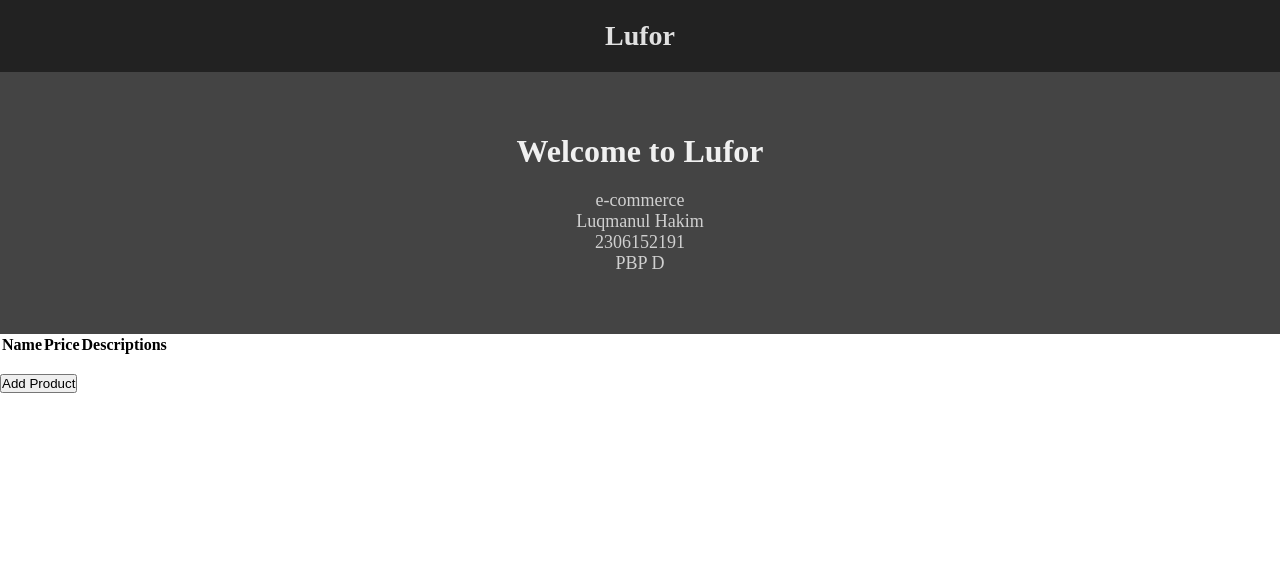
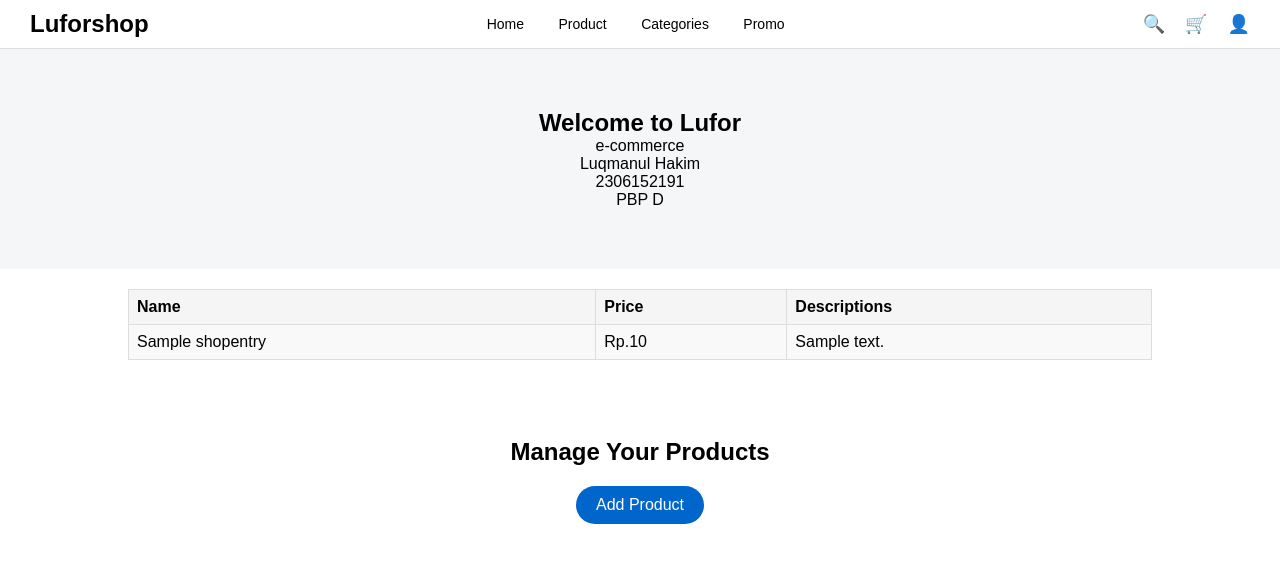
Before and after one commit to lhakiim/lufor-shop, a Django app: page / in a window 1280 px wide. Shown: the top 563 px of the page. Run offline with Django 5.2, Linux system fonts and the light colour scheme; tables that the repository leaves empty hold one stand-in row (values such as "Sample post"); lists and menus that the app fills with data are empty.

Commit message:
menjawab pertanyaan dan mengedit html.main

```diff
--- a/main/templates/main.html
+++ b/main/templates/main.html
@@ -13,50 +13,134 @@
             padding: 0;
             box-sizing: border-box;
         }
-
+        body {
+            font-family: Arial, sans-serif;
+            /* font-weight: bold; */
+        }
         /* Header */
         header {
-            background-color: #222; /* Hitam untuk header */
-            padding: 20px;
+            display: flex;
+            justify-content: space-between;
+            align-items: center;
+            padding: 10px 30px;
+            border-bottom: 1px solid #ddd;
+            background-color: #fff;
+        }
+        .logo {
+            font-size: 24px;
+            font-weight: bold;
+            font-family: sans-serif
+        }
+        nav {
+            flex-grow: 1;
             text-align: center;
-            border-bottom: 1px solid #444; /* Garis bawah abu-abu gelap */
+
+        }
+        nav ul {
+            list-style-type: none;
+        }
+        nav ul li {
+            display: inline-block;
+            margin: 0 15px;
         }
 
-        header h1 {
-            font-size: 28px;
-            color: #e0e0e0; /* Putih perak untuk teks header */
+        nav ul li a {
+            text-decoration: none;
+            color: #000;
+            font-size: 14px;
+            font-weight: 500;
+        }
+        nav ul li a:hover {
+            color: #007aff; /* Color for hover effect */
         }
 
+        .right-icons {
+            display: flex;
+            align-items: center;
+        }
+
+        .right-icons a {
+            margin-left: 20px;
+            text-decoration: none;
+            color: #000;
+            font-size: 18px;
+        }
+
+        .right-icons a:hover {
+            color: #007aff; /* Hover effect */
+        }
+        .icon {
+            font-size: 18px;
+        }
 
         /* Hero Section */
         .hero {
-            background-color: #444; /* Abu-abu lebih gelap untuk section hero */
+            background-color: #f5f6f7;
             padding: 60px 20px;
             text-align: center;
         }
-
-        .hero h2 {
-            font-size: 32px;
-            color: #f0f0f0;
+        .add-product {
+            display: inline-block;
+            background-color: #06c; /* warna untuk tombol */
+            color: #fff;
+            padding: 10px 20px;
+            border: none;
+            border-radius: 20px;
+            font-size: 16px;
+            cursor: pointer;
+            transition: background-color 0.3s ease;
+            margin-top: 20px;
             margin-bottom: 20px;
         }
 
-        .hero p {
-            font-size: 18px;
-            color: #d0d0d0; /* Warna abu-abu terang untuk subteks */
+        /* Styling untuk membuat table berada di tengah */
+        .table-container {
+            align-items: center; /* Vertical centering (optional) */
         }
 
-        footer p {
-            font-size: 14px;
+        /* Style untuk tabel */
+        table {
+            border-collapse: collapse;
+            width: 80%; /* Lebar tabel */
+            margin: 20px auto; /* Spasi di sekitar tabel */
+            text-align: left;
+        }
+        th, td {
+            border: 1px solid #ddd;
+            padding: 8px;
+        }
+
+        th {
+            background-color: #f5f5f5;
+            font-weight: bold;
+        }
+
+        tr:nth-child(even) {
+            background-color: #f9f9f9;
         }
     </style>
 </head>
 <body>
 
 <header>
-        <h1>Lufor</h1>
+    <div class="logo">Luforshop</div>
+
+    <nav>
+        <ul>
+            <li><a href="#">Home</a></li>
+            <li><a href="#">Product</a></li>
+            <li><a href="#">Categories</a></li>
+            <li><a href="#">Promo</a></li>
+
+        </ul>
+    </nav>
+
+    <div class="right-icons">
+    <a href="#" class="icon">🔍</a>
+    <a href="#" class="icon">🛒</a>
+    <a href="#" class="icon">👤</a>
+    </div>
 </header>
-
 <div class="hero">
     <h2>Welcome to Lufor</h2>
     <p>e-commerce</p>
@@ -69,8 +153,9 @@
 </body>
 </html>
 
+<div class="table-container">
 {% if not shop_entries %}
-<p>Belum ada data shop pada lufor shop.</p>
+<p>Belum ada product pada lufor shop.</p>
 {% else %}
 <table>
   <tr>
@@ -81,20 +166,23 @@
 
   {% comment %} Berikut cara memperlihatkan data shop di bawah baris ini
   {% endcomment %}
-  {% for shop_entry in mood_entries %}
+  {% for shop_entry in shop_entries %}
   <tr>
     <td>{{shop_entry.name}}</td>
-    <td>{{shop_entry.price}}</td>
-    <td>{{shop_entry.Descriptions}}</td>
+    <td>Rp.{{shop_entry.price}}</td>
+    <td>{{shop_entry.descriptions}}</td>
   </tr>
   {% endfor %}
 </table>
 {% endif %}
+</div>
+<br />
+<section style="text-align: center; margin-top: 40px;">
+    <h2>Manage Your Products</h2>
+    <a href="{% url 'main:create_shop_entry' %}">
 
-<br />
-
-<a href="{% url 'main:create_shop_entry' %}">
-  <button>Add Product</button>
+        <button class="add-product">Add Product</button>
     </a>
+</section>
 
 {% endblock content %}
```
Also changed, not shown: README.md. Lines whose indentation alone changed are shown as unchanged.
